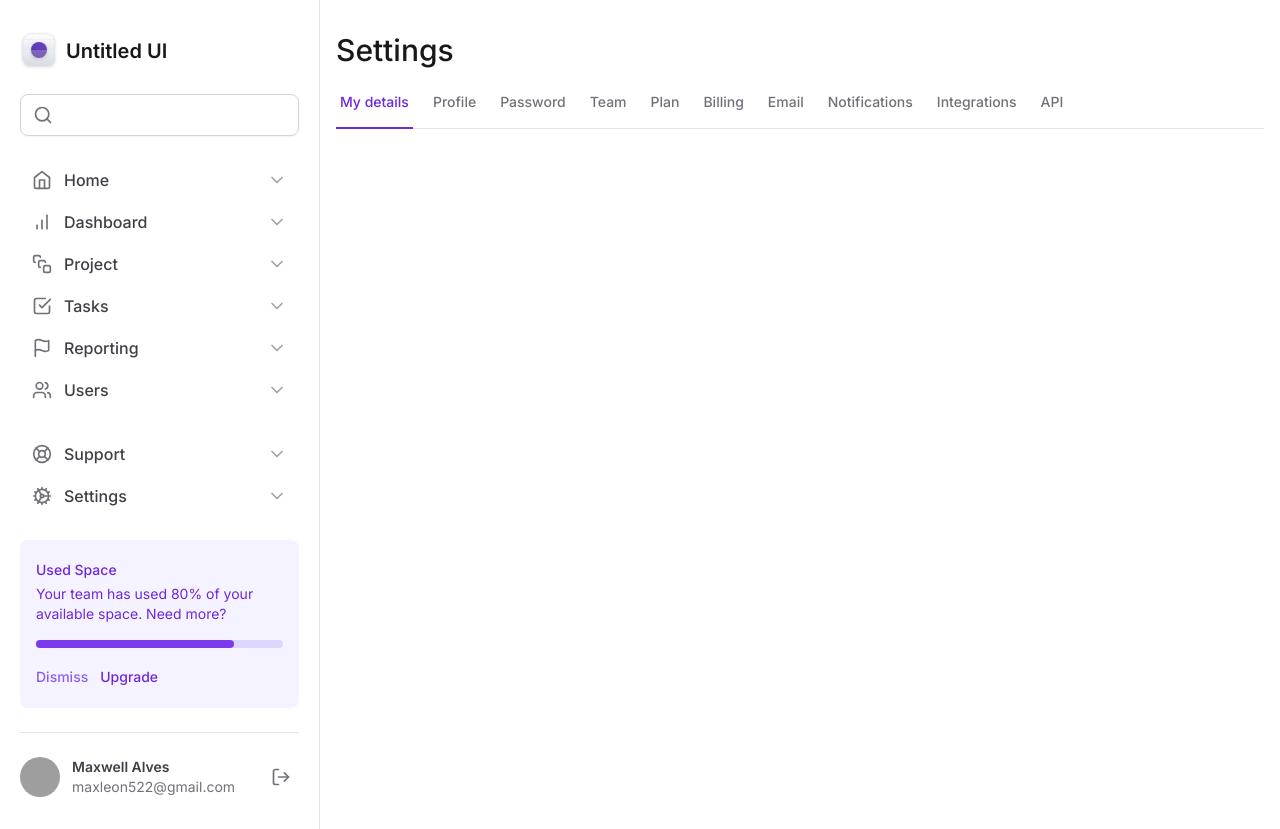
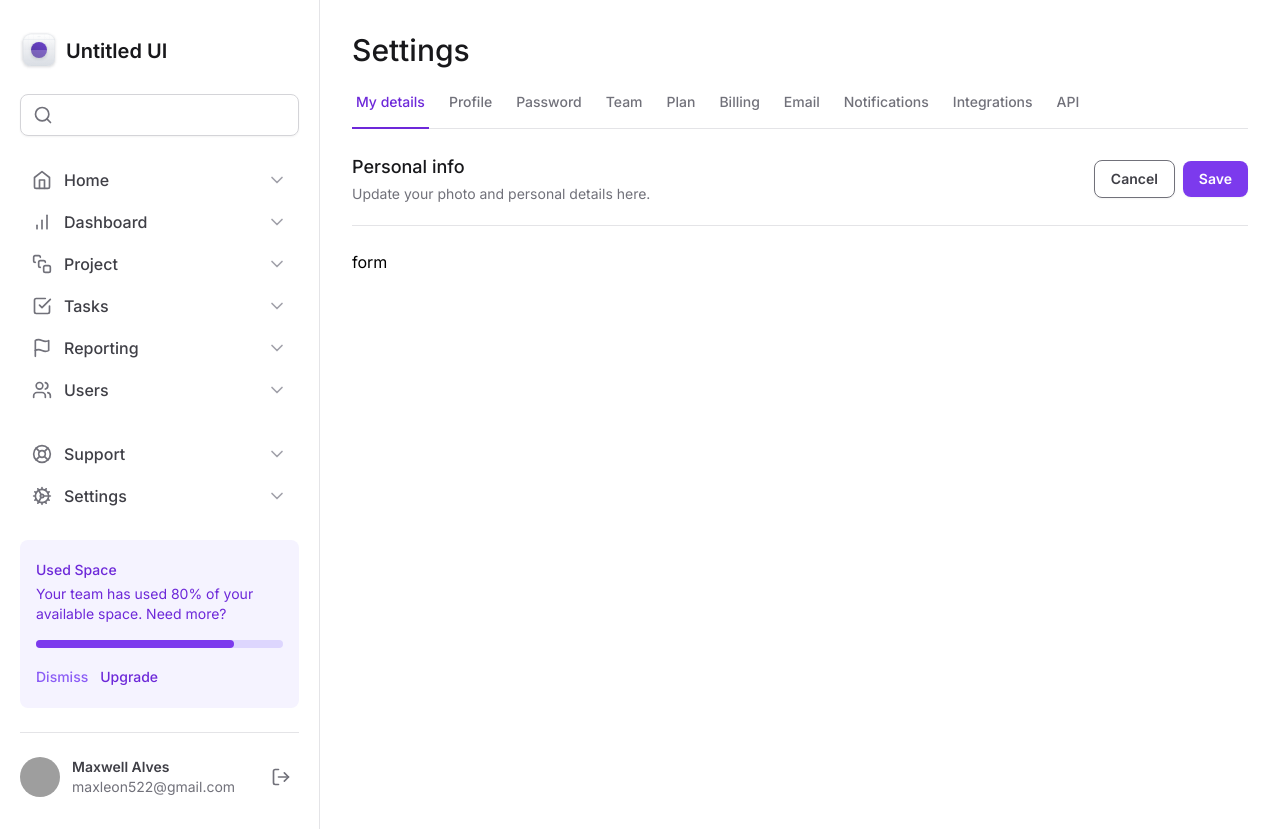
Before and after one commit to maxleon52/tailwind-next13, a Next.js app: page / in a window 1280 px wide. Built offline with nearby package versions, Linux system fonts and the light colour scheme; grey boxes are pictures that could not be loaded.

Commit message:
add initial form structure

```diff
--- a/src/app/layout.tsx
+++ b/src/app/layout.tsx
@@ -20,7 +20,7 @@
       <body className={inter.className}>
         <div className="grid min-h-screen grid-cols-app">
           <Sidebar />
-          <main className="px-4 pb-12 pt-8">{children}</main>
+          <main className="px-8 pb-12 pt-8">{children}</main>
         </div>
       </body>
     </html>
--- a/src/app/page.tsx
+++ b/src/app/page.tsx
@@ -6,6 +6,37 @@
       <h1 className="text-3xl font-medium text-zinc-900">Settings</h1>
 
       <SettingsTabs />
+
+      <div className="mt-6 flex flex-col">
+        <div className="flex items-center justify-between border-b border-zinc-200 pb-5">
+          <div className="space-y-1">
+            <h2 className="text-lg font-medium text-zinc-900">Personal info</h2>
+            <span className="text-sm text-zinc-500">
+              Update your photo and personal details here.
+            </span>
+          </div>
+
+          <div className="flex items-center gap-2">
+            <button
+              type="button"
+              className="rounded-lg border border-zinc-500 px-4 py-2 text-sm font-semibold text-zinc-700 shadow-sm transition-all hover:bg-zinc-100"
+            >
+              Cancel
+            </button>
+            <button
+              type="submit"
+              form="settings"
+              className="rounded-lg bg-violet-600 px-4 py-2 text-sm font-semibold text-white shadow-sm transition-all hover:bg-violet-800"
+            >
+              Save
+            </button>
+          </div>
+        </div>
+
+        <form id="settings" className="mt-6 flex w-full flex-col">
+          form
+        </form>
+      </div>
     </>
   );
 }
```
